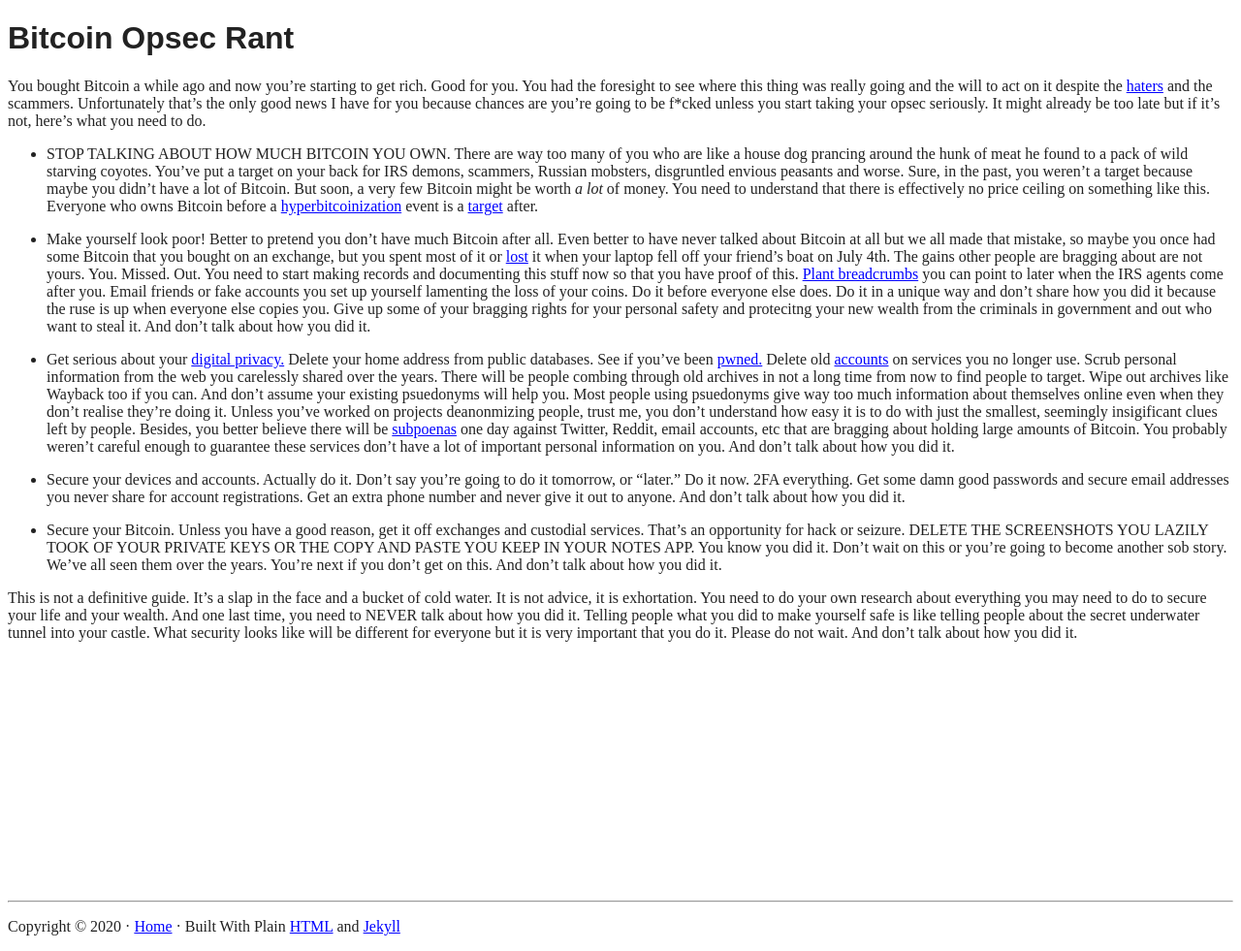
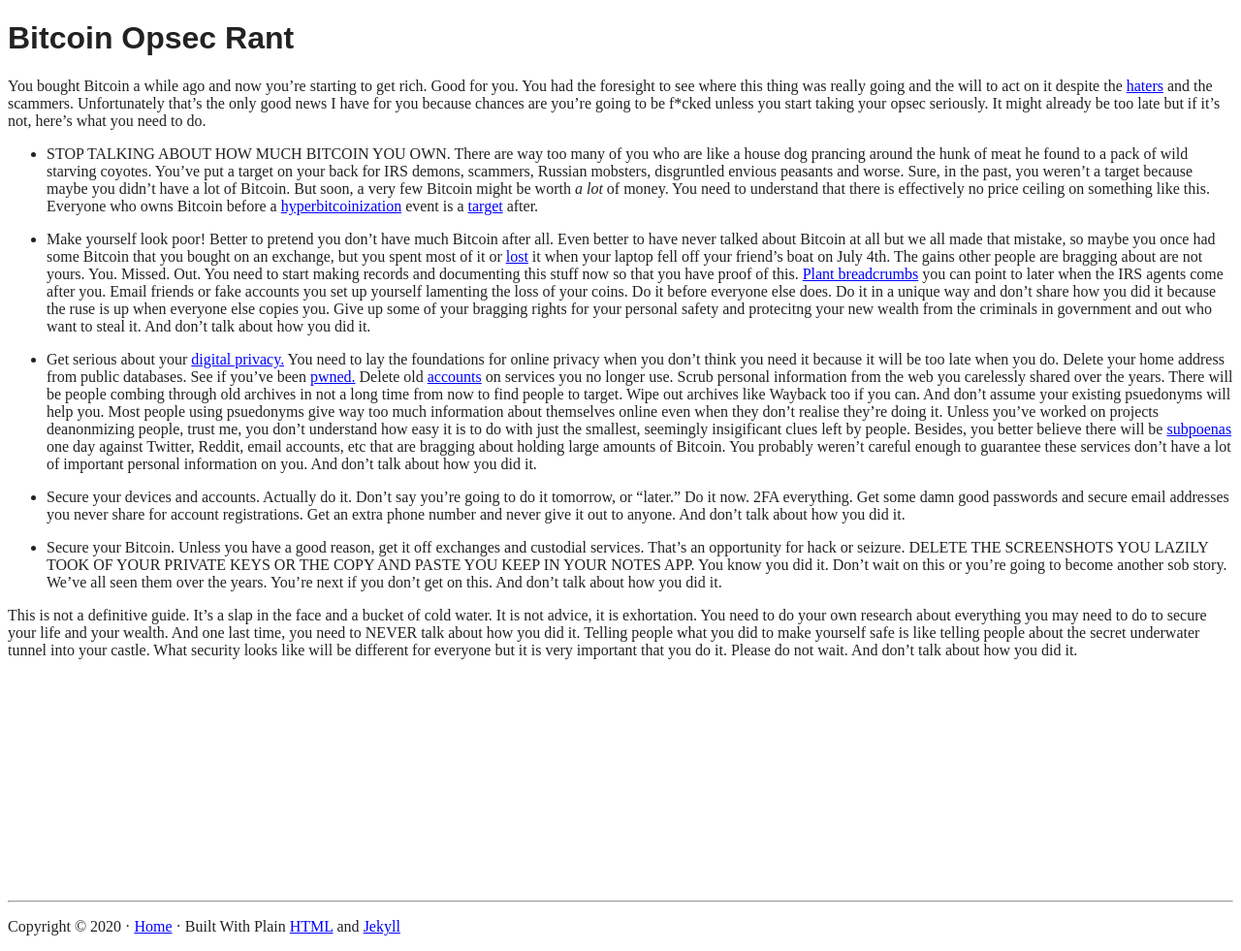
Before and after one commit to makgill/deryk, a Jekyll site: the page built from _posts/2020-12-19-opsec-rant.md, in a window 1280 px wide. Shown: the whole page at 97% size. Built offline with Jekyll 4.4.1, drawn with Linux system fonts in a browser that asks for light colours.

Commit message:
Update 2020-12-19-opsec-rant.md

```diff
--- a/_posts/2020-12-19-opsec-rant.md
+++ b/_posts/2020-12-19-opsec-rant.md
@@ -14,7 +14,7 @@
 
 - Make yourself look poor! Better to pretend you don't have much Bitcoin after all. Even better to have never talked about Bitcoin at all but we all made that mistake, so maybe you once had some Bitcoin that you bought on an exchange, but you spent most of it or [lost](https://twitter.com/FukNoCoiners/status/1340085207139897344) it when your laptop fell off your friend's boat on July 4th. The gains other people are bragging about are not yours. You. Missed. Out. You need to start making records and documenting this stuff now so that you have proof of this. [Plant breadcrumbs](https://twitter.com/marttimalmi/status/1339908801349230592) you can point to later when the IRS agents come after you. Email friends or fake accounts you set up yourself lamenting the loss of your coins. Do it before everyone else does. Do it in a unique way and don't share how you did it because the ruse is up when everyone else copies you. Give up some of your bragging rights for your personal safety and protecitng your new wealth from the criminals in government and out who want to steal it. And don't talk about how you did it.
 
-- Get serious about your [digital privacy.](https://blog.lopp.net/modest-privacy-protection-proposal/) Delete your home address from public databases. See if you've been [pwned.](https://haveibeenpwned.com/) Delete old [accounts](https://www.coindesk.com/how-roger-ver-hacked-what-he-did-stop-it) on services you no longer use.
+- Get serious about your [digital privacy.](https://blog.lopp.net/modest-privacy-protection-proposal/) You need to lay the foundations for online privacy when you don't think you need it because it will be too late when you do. Delete your home address from public databases. See if you've been [pwned.](https://haveibeenpwned.com/) Delete old [accounts](https://www.coindesk.com/how-roger-ver-hacked-what-he-did-stop-it) on services you no longer use.
 Scrub personal information from the web you carelessly shared over the years. There will be people combing through old archives in not a long time from now to find people to target. Wipe out archives like Wayback too if you can. And don't assume your existing psuedonyms will help you. Most people using psuedonyms give way too much information about themselves online even when they don't realise they're doing it. Unless you've worked on projects deanonmizing people, trust me, you don't understand how easy it is to do with just the smallest, seemingly insigificant clues left by people. Besides, you better believe there will be [subpoenas](https://www.gwern.net/docs/sr/2015-03-30-gwern-redditsubpoena.html) one day against Twitter, Reddit, email accounts, etc that are bragging about holding large amounts of Bitcoin. You probably weren't careful enough to guarantee these services don't have a lot of important personal information on you. And don't talk about how you did it.
 
 - Secure your devices and accounts. Actually do it. Don't say you're going to do it tomorrow, or "later." Do it now. 2FA everything. Get some damn good passwords and secure email addresses you never share for account registrations. Get an extra phone number and never give it out to anyone. And don't talk about how you did it.
```
